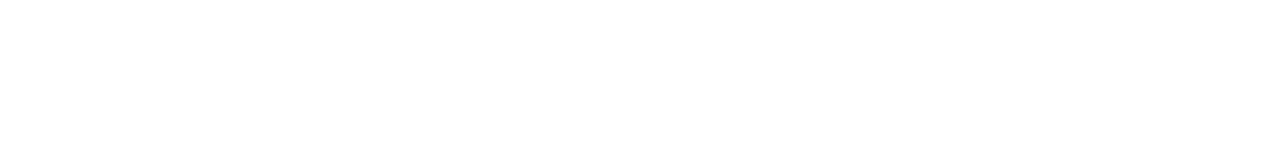
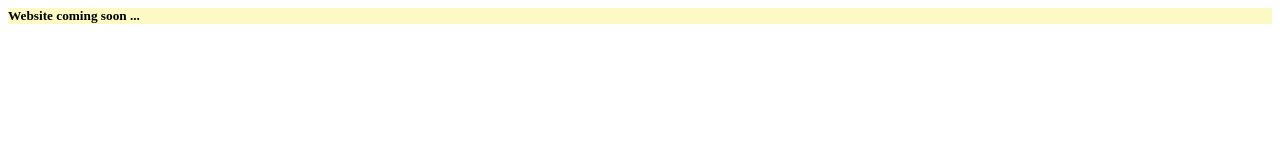
Before and after one commit to mathruthva/mathruthva.com, a plain HTML site: page index.html in a window 1280 px wide. Drawn offline with Linux system fonts and the light colour scheme.

Commit message:
Update index.html

```diff
--- a/index.html
+++ b/index.html
@@ -4,7 +4,7 @@
 </head>
 <body>
   <div style="background:url('MATHRUTHVA.jpg'); width:100%;">
-
+    <h5>Website coming soon ...</h5>
   </div>
 </body>
 </html>
```
